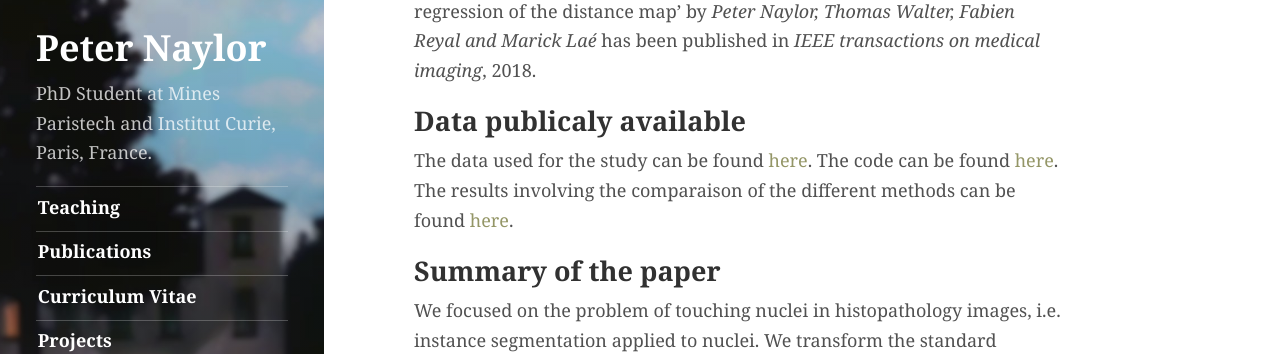
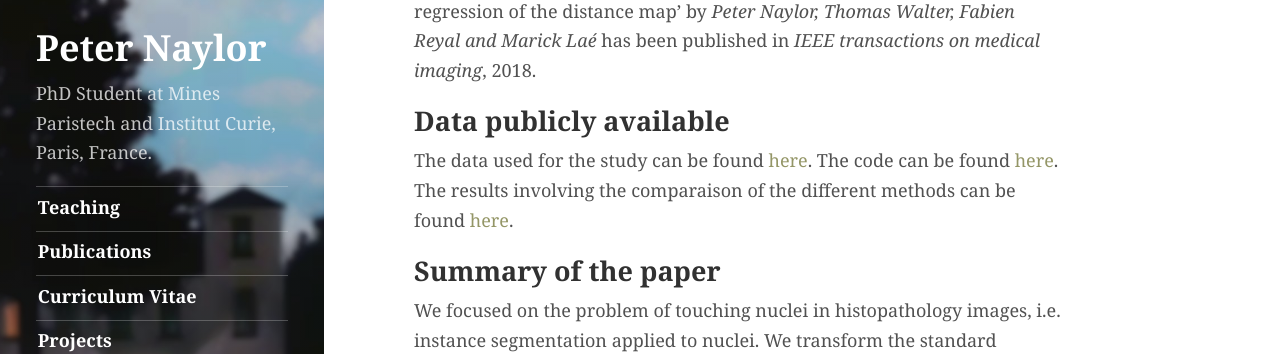
Before and after one commit to PeterJackNaylor/PeterJackNaylor.github.io, a Jekyll site: the page built from _posts/2018-06-15-Deep-Distance-Regression.md, in a window 1280 px wide and 900 px high. Shown: the part 283-637 px from the top of the window. Built offline with Jekyll 4.4.1, drawn with Linux system fonts in a browser that asks for light colours.

Commit message:
fix typo

```diff
--- a/_posts/2018-06-15-Deep-Distance-Regression.md
+++ b/_posts/2018-06-15-Deep-Distance-Regression.md
@@ -7,7 +7,7 @@ tags: [Publications]
 ## Paper
 The paper 'Segmentation of Nuclei in Histopathology Images by deep regression of the distance map' by *Peter Naylor, Thomas Walter, Fabien Reyal and Marick Laé* has been published in *IEEE transactions on medical imaging*, 2018.
 
-## Data publicaly available
+## Data publicly available
 The data used for the study can be found [here](https://zenodo.org/record/1175282#.WyP61xy-l5E).
 The code can be found [here](https://github.com/PeterJackNaylor/DRFNS).
 The results involving the comparaison of the different methods can be found [here](https://cloud.mines-paristech.fr/index.php/s/OxbkrVqkvtFGDyR).
```
Also changed, not shown: tag/Talks.md (+1 -1 lines), 2 other files.
